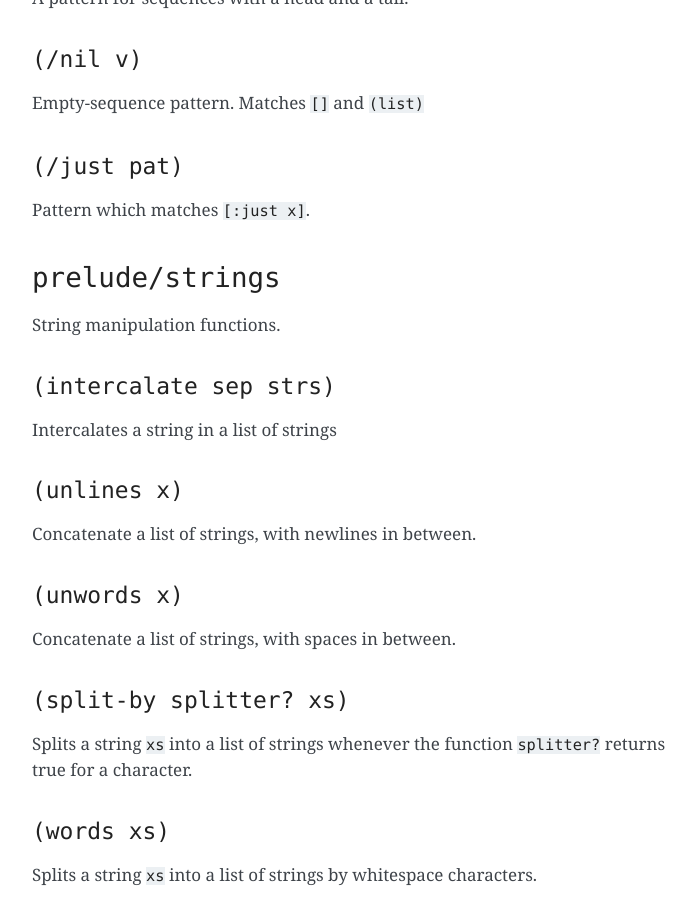
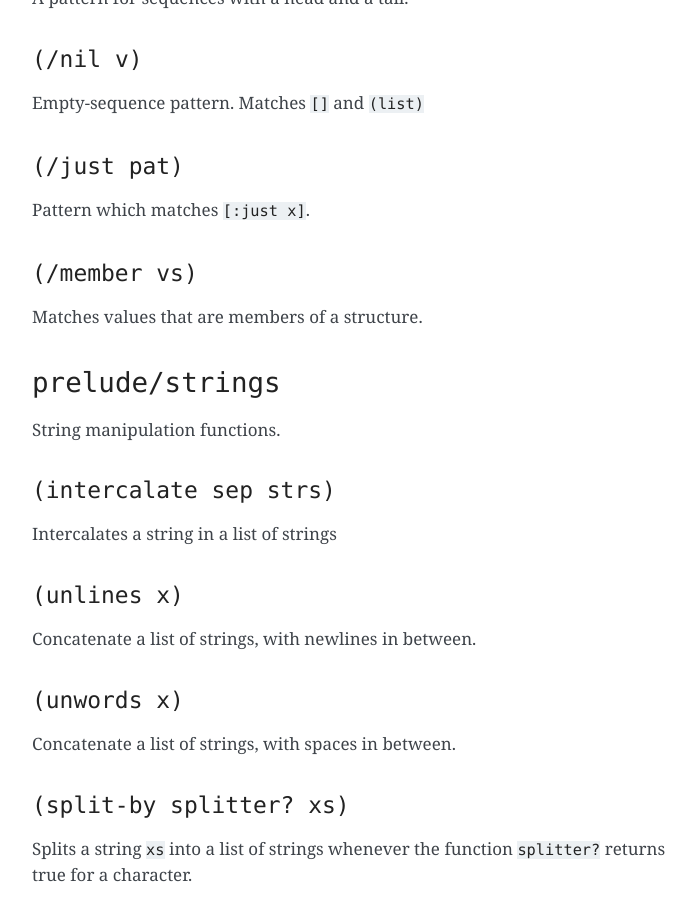
Before and after one commit to radicle-dev/radicle-alpha, a Sphinx documentation site: the page built from docs/source/reference.rst, in a window 1280 px wide and 900 px high, scrolled down 13801 px. Shown: the whole window, without its empty margins (388-1084 px from the left). Built offline with Sphinx 7.4.7, drawn with Linux system fonts in a browser that asks for light colours; pages that are not in the unit, such as notebooks, are missing from menus.

```diff
--- a/docs/source/reference.rst
+++ b/docs/source/reference.rst
@@ -671,6 +671,11 @@
 
 Pattern which matches ``[:just x]``.
 
+``(/member vs)``
+~~~~~~~~~~~~~~~~
+
+Matches values that are members of a structure.
+
 ``prelude/strings``
 -------------------
 
```
Also changed, not shown: 4 other files.
